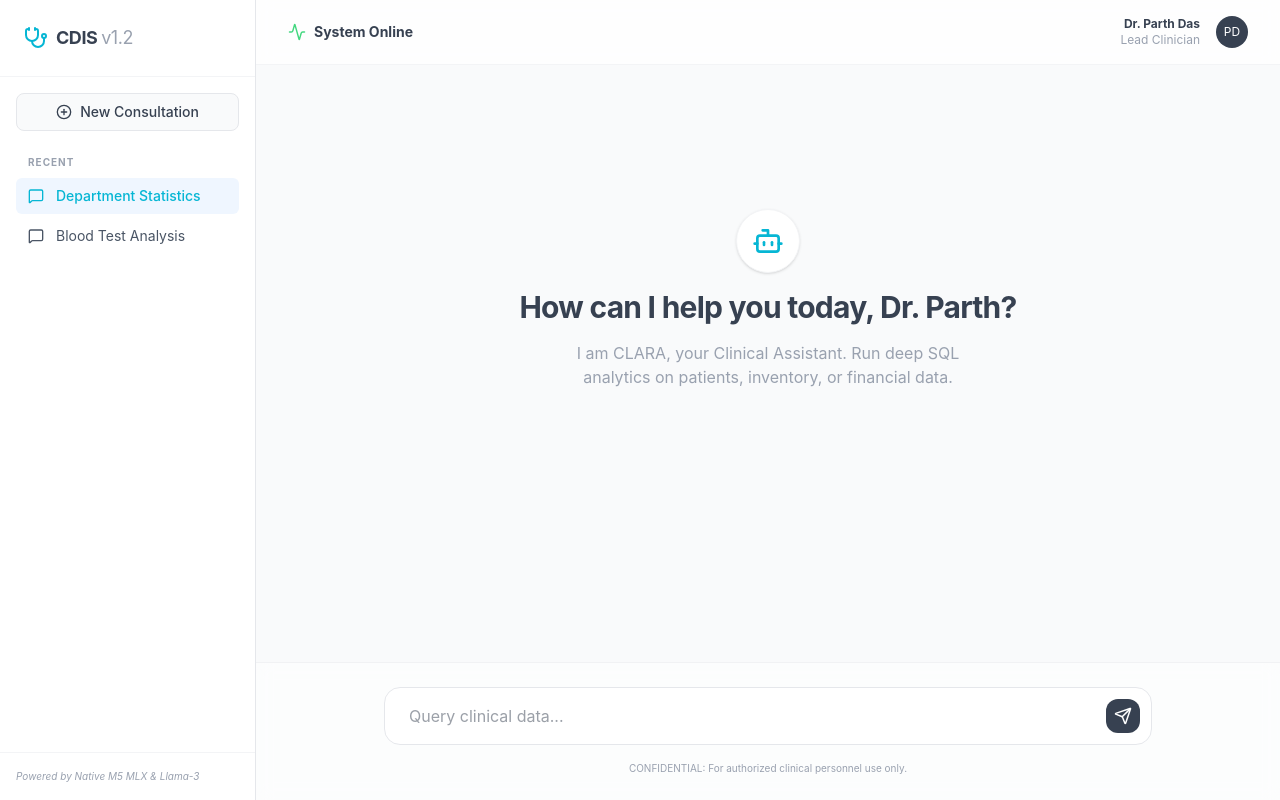
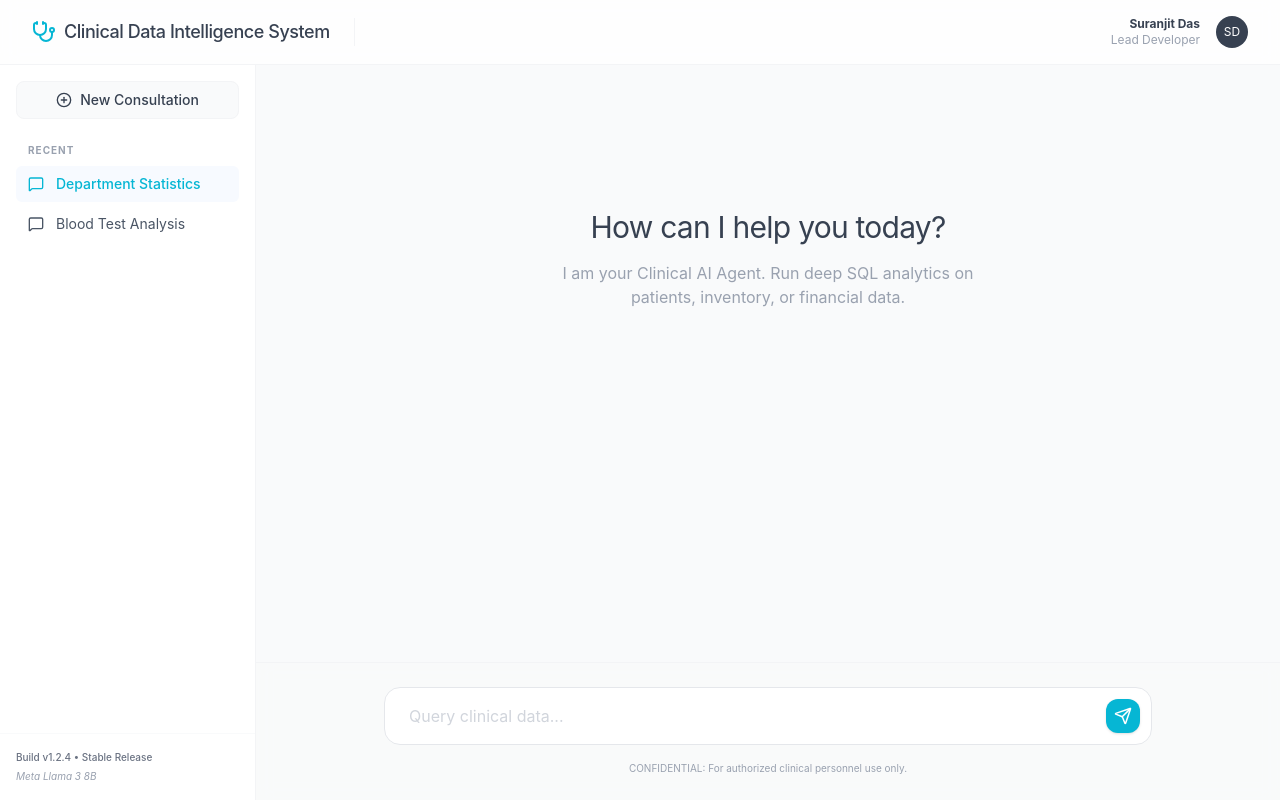
Before and after one commit to suranjitpartho/clinical-data-intelligence-system, a React app in the folder frontend/: page / in a window 1280 px wide. Built offline with nearby package versions, Linux system fonts and the light colour scheme; the HTML template or start-up script is replaced by a standard one.

Commit message:
refactor: update UI layout and chat bubble styling for improved visual hierarchy

```diff
--- a/frontend/src/App.jsx
+++ b/frontend/src/App.jsx
@@ -52,22 +52,35 @@ function App() {
   };
 
   return (
-    <div className="flex h-screen bg-off-white font-sans text-dark-grey">
+    <div className="flex flex-col h-screen bg-off-white font-sans text-dark-grey">
+      {/* Top Menu Bar */}
+      <header className="w-full border-b border-gray-100 bg-white/80 backdrop-blur-sm z-20 p-4 px-8 flex justify-between items-center">
+        <div className="flex items-center gap-6">
+          <div className="flex items-center gap-2 pr-6 border-r border-gray-100">
+            <Stethoscope className="text-clinical-blue" size={24} />
+            <h1 className="font-medium tracking-tight text-lg">Clinical Data Intelligence System</h1>
+          </div>
+        </div>
+        <div className="flex items-center gap-4">
+          <div className="text-xs text-right">
+            <div className="font-bold">Suranjit Das</div>
+            <div className="text-gray-400">Lead Developer</div>
+          </div>
+          <div className="w-8 h-8 rounded-full bg-dark-grey flex items-center justify-center text-white text-xs">SD</div>
+        </div>
+      </header>
+
+      <div className="flex flex-1 overflow-hidden">
         {/* Sidebar */}
-      <aside className="w-64 bg-white border-r border-gray-200 flex flex-col hidden md:flex">
-        <div className="p-6 flex items-center gap-2 border-b border-gray-100">
-          <Stethoscope className="text-clinical-blue" size={24} />
-          <h1 className="font-bold tracking-tight text-lg">CDIS <span className="text-gray-400 font-normal">v1.2</span></h1>
-        </div>
-
+        <aside className="w-64 bg-white border-r border-gray-100 flex flex-col hidden md:flex">
           <div className="p-4 flex-1">
-          <button className="w-full flex items-center justify-center gap-2 py-2 bg-gray-50 hover:bg-gray-100 border border-gray-200 rounded-lg text-sm font-medium transition-all mb-6">
+            <button className="w-full flex items-center justify-center gap-2 py-2 bg-gray-50 hover:bg-gray-100 border border-gray-100 rounded-lg text-sm font-medium transition-all mb-6">
               <PlusCircle size={16} /> New Consultation
             </button>
 
             <nav className="space-y-1">
               <div className="text-[10px] font-bold text-gray-400 uppercase tracking-widest px-3 mb-2">Recent</div>
-            <div className="px-3 py-2 bg-blue-50 text-clinical-blue rounded-md flex items-center gap-3 text-sm font-medium cursor-pointer">
+              <div className="px-3 py-2 bg-blue-50/50 text-clinical-blue rounded-md flex items-center gap-3 text-sm font-medium cursor-pointer">
                 <MessageSquare size={16} />
                 <span className="truncate">Department Statistics</span>
               </div>
@@ -78,27 +91,14 @@ function App() {
             </nav>
           </div>
 
-        <div className="p-4 border-t border-gray-100 italic text-[10px] text-gray-400">
-          Powered by Native M5 MLX & Llama-3
+          <div className="p-4 border-t border-gray-50 flex flex-col gap-1">
+            <div className="text-[10px] text-gray-500 font-medium">Build v1.2.4 • Stable Release</div>
+            <div className="text-[10px] text-gray-400 italic">Meta Llama 3 8B</div>
           </div>
         </aside>
 
         {/* Main Chat Area */}
-      <main className="flex-1 flex flex-col bg-off-white h-screen">
-        <header className="w-full border-b border-gray-100 bg-white/80 backdrop-blur-sm sticky top-0 z-10 p-4 px-8 flex justify-between items-center">
-          <div className="flex items-center gap-2">
-            <Activity className="text-green-500 animate-pulse" size={18} />
-            <span className="text-sm font-bold">System Online</span>
-          </div>
-          <div className="flex items-center gap-4">
-            <div className="text-xs text-right">
-              <div className="font-bold">Dr. Parth Das</div>
-              <div className="text-gray-400">Lead Clinician</div>
-            </div>
-            <div className="w-8 h-8 rounded-full bg-dark-grey flex items-center justify-center text-white text-xs">PD</div>
-          </div>
-        </header>
-
+        <main className="flex-1 flex flex-col bg-off-white overflow-hidden">
           {/* Full-width scroll container */}
           <div className="flex-1 w-full overflow-y-auto" ref={scrollRef}>
             <div className="max-w-3xl mx-auto w-full p-4 space-y-6 pb-8">
@@ -106,23 +106,16 @@ function App() {
               {/* Empty State Welcome Screen */}
               {messages.length === 0 && (
                 <div className="flex flex-col items-center justify-center pt-32 pb-16 space-y-4 animate-fade-in">
-                <div className="w-16 h-16 bg-white rounded-full flex items-center justify-center border border-gray-100 shadow-sm text-clinical-blue">
-                  <Bot size={32} />
-                </div>
-                <h2 className="text-3xl font-bold text-dark-grey tracking-tight">How can I help you today, Dr. Parth?</h2>
+                  <h2 className="text-3xl font-normal text-dark-grey tracking-tight">How can I help you today?</h2>
                   <p className="text-gray-400 text-center max-w-md">
-                  I am CLARA, your Clinical Assistant. Run deep SQL analytics on patients, inventory, or financial data.
+                    I am your Clinical AI Agent. Run deep SQL analytics on patients, inventory, or financial data.
                   </p>
                 </div>
               )}
 
             {messages.map((msg, idx) => (
               <div key={idx} className={`flex w-full ${msg.role === 'user' ? 'justify-end' : 'justify-start'}`}>
-              <div className={`flex gap-3 max-w-[85%] ${msg.role === 'user' ? 'flex-row-reverse' : 'flex-row'}`}>
-                <div className={`w-8 h-8 rounded-full flex items-center justify-center shrink-0 ${msg.role === 'user' ? 'bg-clinical-blue text-white' : 'bg-white border border-gray-100 text-dark-grey'}`}>
-                  {msg.role === 'user' ? <User size={16} /> : <Bot size={16} />}
-                </div>
-                <div className="space-y-2">
+                <div className="max-w-[85%] space-y-2">
                     {msg.content && (
                       <div className={msg.role === 'user' ? 'chat-bubble-user' : 'chat-bubble-ai'}>
                         <p className="text-sm leading-relaxed whitespace-pre-wrap">{msg.content}</p>
@@ -161,10 +154,9 @@ function App() {
                     {msg.nextStep && (
                       <div className="flex items-center gap-2 px-1">
                         {msg.nextStep === 'SQL' ? <Database size={12} className="text-blue-500" /> : <Search size={12} className="text-orange-500" />}
-                      <span className="text-[10px] font-bold text-gray-400">Source: {msg.nextStep} engine</span>
+                        <span className="text-[10px] font-bold text-gray-400">Tool: {msg.nextStep} engine</span>
                       </div>
                     )}
-                </div>
                   </div>
                 </div>
             ))}
@@ -177,14 +169,14 @@ function App() {
                     <span className="w-1.5 h-1.5 bg-gray-300 rounded-full animate-bounce [animation-delay:0.2s]"></span>
                     <span className="w-1.5 h-1.5 bg-gray-300 rounded-full animate-bounce [animation-delay:0.4s]"></span>
                   </div>
-                CLARA is analyzing medical database...
+                  Clinical AI Agent is analyzing medical database...
                 </div>
               </div>
             )}
             </div>
           </div>
           {/* Input Bar */}
-        <div className="w-full p-6 flex flex-col items-center border-t border-gray-200/50 bg-white/50 backdrop-blur-sm self-end">
+          <div className="w-full p-6 flex flex-col items-center border-t border-gray-100 bg-off-white/80 backdrop-blur-sm self-end">
             <div className="w-full max-w-3xl relative">
               <form onSubmit={handleSend} className="relative group">
                 <input
@@ -192,9 +184,10 @@ function App() {
                   value={input}
                   onChange={(e) => setInput(e.target.value)}
                   placeholder="Query clinical data..."
-              className="w-full pl-6 pr-14 py-4 bg-white border border-gray-200 rounded-2xl focus:outline-none focus:ring-2 focus:ring-clinical-blue/20 focus:border-clinical-blue transition-all"
+                  className="w-full pl-6 pr-14 py-4 bg-white border border-gray-200 rounded-2xl focus:outline-none focus:border-gray-300 focus:shadow-centered transition-all duration-300 placeholder:text-gray-300"
                 />
-            <button className="absolute right-3 top-1/2 -translate-y-1/2 p-2 bg-dark-grey text-white rounded-xl hover:bg-gray-700 transition-colors disabled:opacity-50" disabled={isLoading}>
+
+              <button className="absolute right-3 top-1/2 -translate-y-1/2 p-2 bg-clinical-blue text-white rounded-xl hover:opacity-90 transition-all disabled:opacity-50 shadow-sm" disabled={isLoading}>
                 <Send size={18} />
               </button>
             </form>
@@ -205,6 +198,7 @@ function App() {
           </div>
         </main>
       </div>
+    </div>
   );
 }
 
--- a/frontend/src/index.css
+++ b/frontend/src/index.css
@@ -4,6 +4,8 @@
   --color-off-white: #F9FAFB;
   --color-dark-grey: #374151;
   --color-clinical-blue: #06B6D4;
+
+  --shadow-centered: 0 0 20px 0 rgba(0, 0, 0, 0.08);
 }
 
 @layer base {
@@ -13,9 +15,9 @@
 }
 
 .chat-bubble-user {
-  @apply bg-dark-grey text-white rounded-2xl px-4 py-2;
+  @apply bg-dark-grey text-white rounded-2xl px-5 py-3 shadow-sm;
 }
 
 .chat-bubble-ai {
-  @apply bg-white text-dark-grey border border-gray-200 rounded-2xl rounded-tl-none px-4 py-2;
+  @apply bg-white text-dark-grey border border-gray-100 rounded-2xl px-5 py-3;
 }
```
Lines whose indentation alone changed are shown as unchanged.
